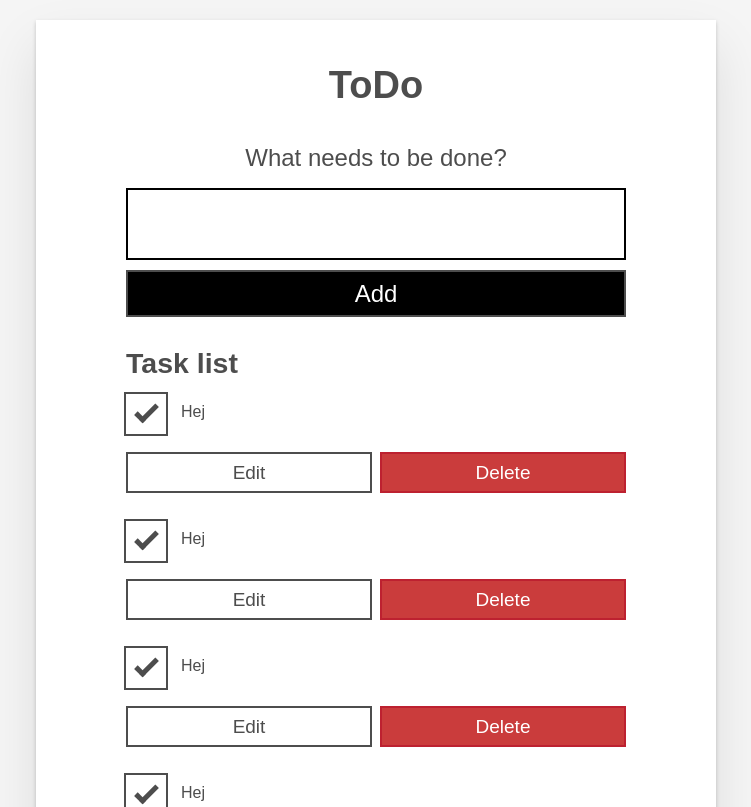
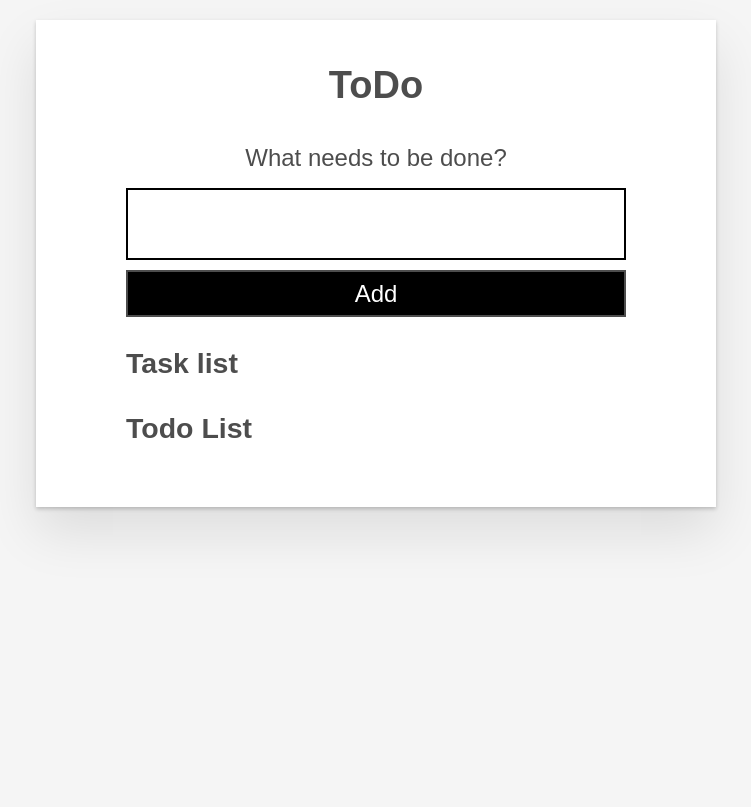
Before and after one commit to aasturp/ToDoApplikation, a React (Create React App) app in the folder list-18-start-solution/: page / in a window 1280 px wide. Shown: the top 807 px of the page, without its empty margins (264-1015 px from the left). Built offline with nearby package versions, Linux system fonts and the light colour scheme.

Commit message:
added some codes

```diff
--- a/list-18-start-solution/src/App.js
+++ b/list-18-start-solution/src/App.js
@@ -1,19 +1,19 @@
-import "./App.css";
-import TodoForm from "./Components/TodoForm";
-import { useState } from "react";
-import Todo from "./Components/Todo";
+import './App.css'
+import TodoForm from './Components/TodoForm'
+import { useState } from 'react'
+import TodoList from './Components/TodoList'
 
-function App(props) {
-  const [todos, setToDos] = useState([]); //manages the state
+function App() {
+  const [todos, setToDos] = useState([]) //manages the state
 
   function addTask(todo) {
-    setToDos([todo, ...todos]);
+    setToDos(prevState => [...prevState, todo])
   }
 
   return (
-    <div className="todoapp stack-large">
+    <div className='todoapp stack-large'>
       <h1>ToDo</h1>
-      <TodoForm />
+      <TodoForm addTask={addTask} />
       {/* <div className='filters btn-group stack-exception'>
         <button type='button' className='btn toggle-btn' aria-pressed='true'>
           <span className='visually-hidden'>Show </span>
@@ -31,9 +31,10 @@ function App(props) {
           <span className='visually-hidden'> tasks</span>
         </button>
       </div> */}
-      <h2 id="list-heading">Task list</h2>
+      <h2 id='list-heading'>Task list</h2>
+      <TodoList todos={todos} />
 
-      <ul
+      {/*     <ul
         role="list"
         className="todo-list stack-large stack-exception"
         aria-labelledby="list-heading"
@@ -42,8 +43,8 @@ function App(props) {
         <Todo />
         <Todo />
         <Todo />
-      </ul>
+      </ul> */}
     </div>
-  );
+  )
 }
-export default App;
+export default App
--- a/list-18-start-solution/src/Components/Todo.js
+++ b/list-18-start-solution/src/Components/Todo.js
@@ -1,26 +1,25 @@
-import React from "react";
+import React from 'react'
 
-export default function Todo({todo}) {
+export default function Todo({ todo }) {
   return (
     <div>
       <ul>
-        <li className="todo stack-small">
-          <div className="c-cb">
-            <input id="todo-0" type="checkbox" defaultChecked={true} />
-            <label className="todo-label" htmlFor="todo-0">
-              Hej
-            </label>
+        <li className='todo stack-small'>
+          <div className='c-cb'>
+            <input id='todo-0' type='checkbox' checked={todo.completed} />
+            <label className='todo-label' htmlFor='todo-0'></label>
           </div>
-          <div className="btn-group">
-            <button type="button" className="btn">
-              Edit <span className="visually-hidden">Eat</span>
+          {/*  <div className='btn-group'>
+            <button type='button' className='btn'>
+              Edit <span className='visually-hidden'>Eat</span>
             </button>
-            <button type="button" className="btn btn__danger">
-              Delete <span className="visually-hidden">Eat</span>
+            <button type='button' className='btn btn__danger'>
+              Delete <span className='visually-hidden'>Eat</span>
             </button>
-          </div>
+          </div> */}
+          {todo.task}
         </li>
       </ul>
     </div>
-  );
+  )
 }
--- a/list-18-start-solution/src/Components/TodoForm.js
+++ b/list-18-start-solution/src/Components/TodoForm.js
@@ -1,30 +1,27 @@
 import React from 'react'
-import { useState } from 'react';
-import Todo from './Todo';
+import { useState } from 'react'
 
-const TodoForm = (addTask) => {
+const TodoForm = (props) => {
   const [todo, setToDo] = useState({
-    id:"",
-    task:"",
-    completed:false
-  });
+    id: '',
+    task: '',
+    completed: false,
+  })
 
   function handleSubmit(e) {
-    e.preventDefault();
-    if (todo.task.trim()){
-      addTask({...todo, id:Math.random()*1000})
-      setToDo({...todo, task:""})
+    e.preventDefault()
+    if (todo.task.trim()) {
+      props.addTask({ ...todo, id: Math.random() * 1000 })
+      setToDo({ ...todo, task: '' })
     }
   }
 
-  function handleTaskInputChange(e){
-    setToDo({...todo, task: e.target.value})
+  function handleTaskInputChange(e) {
+    setToDo({ ...todo, task: e.target.value })
   }
 
   return (
     <div>
-      {/* TodoForm
-      <input type='text' /> */}
       <form onSubmit={handleSubmit}>
         <h2 className='label-wrapper'>
           <label htmlFor='new-todo-input' className='label__lg'>
@@ -37,6 +34,7 @@ const TodoForm = (addTask) => {
           className='input input__lg'
           name='text'
           autoComplete='off'
+          value={todo.task}
           onChange={handleTaskInputChange}
         />
         <button type='submit' className='btn btn__primary btn__lg'>
--- a/list-18-start-solution/src/Components/TodoList.js
+++ b/list-18-start-solution/src/Components/TodoList.js
@@ -1,4 +1,17 @@
-import React from "react";
-import Todo from "./Todo";
+import React from 'react'
+import Todo from './Todo'
 
-function
+const TodoList = ({ todos }) => {
+  return (
+    <div>
+      <h2>Todo List</h2>
+      <ul>
+        {todos.map((todo) => (
+          <Todo key={todo.id} todo={todo} />
+        ))}
+      </ul>
+    </div>
+  )
+}
+
+export default TodoList
```
